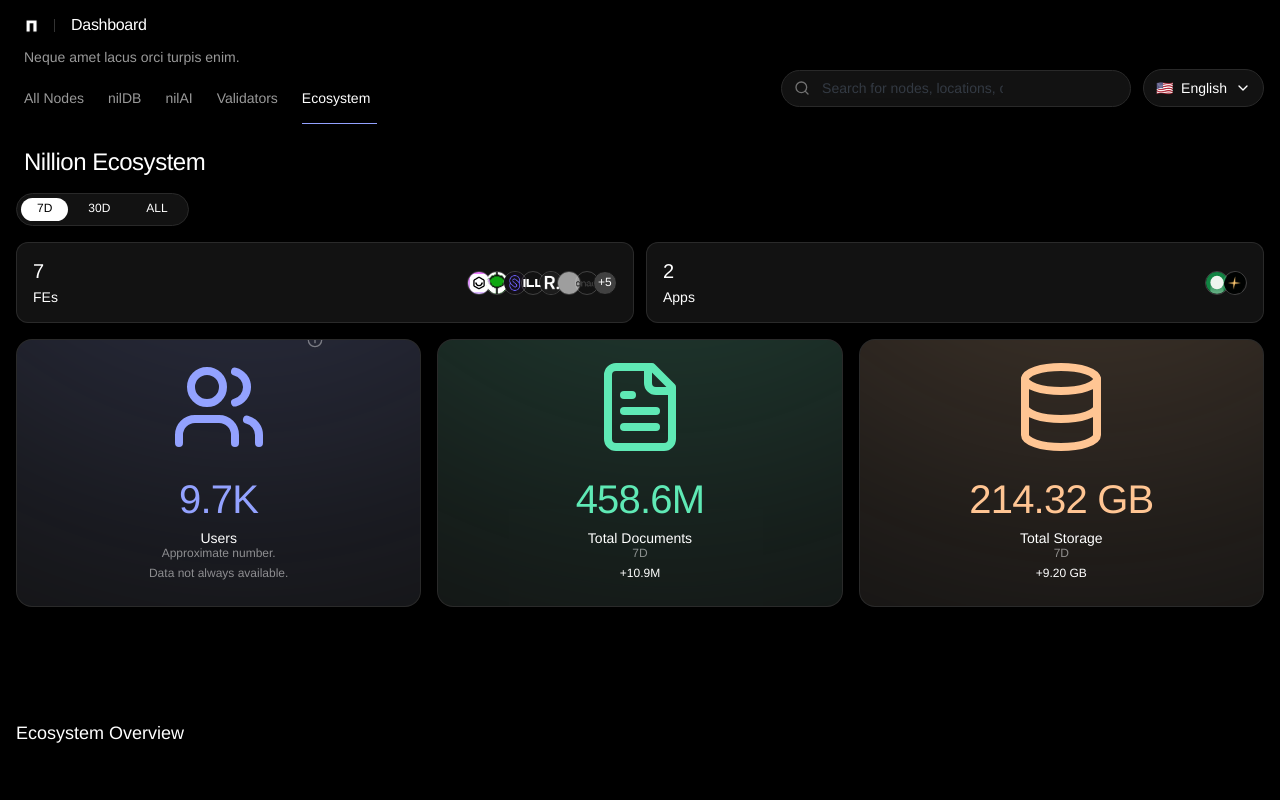
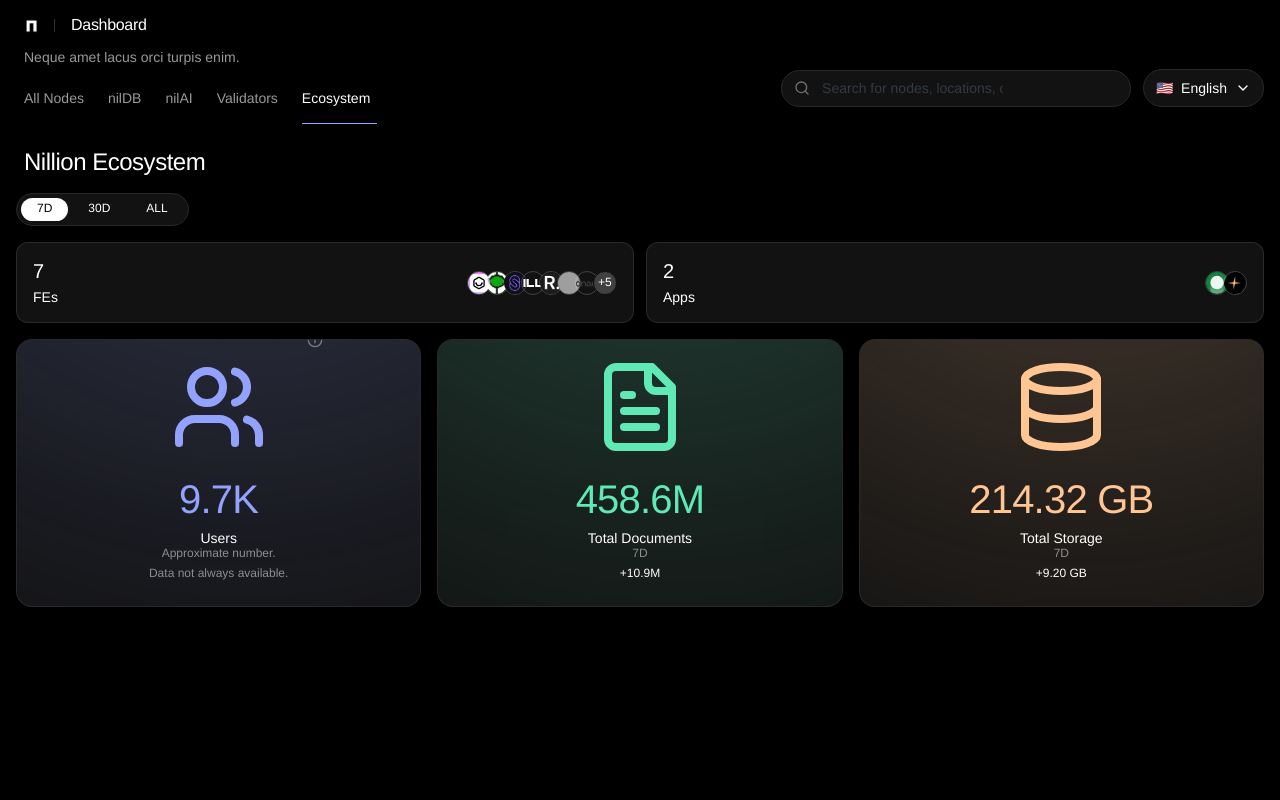
Before and after one commit to elmurci/test-xxx, a React (Vite) app: page / in a window 1280 px wide. Both pictures are taken after a click on the button "Ecosystem". Shown: the top 800 px of the page. Built offline with nearby package versions, Linux system fonts and the light colour scheme; grey boxes are pictures that could not be loaded.

Commit message:
Fix Venn diagram overlap with more spacing

```diff
--- a/src/screens/Dashboard/sections/NodeDetailsSection/NodeDetailsSection.tsx
+++ b/src/screens/Dashboard/sections/NodeDetailsSection/NodeDetailsSection.tsx
@@ -246,12 +246,13 @@
             </div>
       </section>
       <section className="px-4 pb-6 pt-12 overflow-visible mt-12">
+      <div className="h-32"></div>
         <div className="flex flex-col gap-6 overflow-visible">
           <h3 className="[font-family:'TWK_Everett-Medium',Helvetica] font-medium text-white text-lg">
             Ecosystem Overview
           </h3>
 
-          <div className="flex items-center justify-center min-h-[600px] bg-[#ffffff08] rounded-2xl border border-solid border-[#ffffff1a] p-8 overflow-visible mt-16">
+          <div className="flex items-center justify-center min-h-[600px] bg-[#ffffff08] rounded-2xl border border-solid border-[#ffffff1a] p-8 overflow-visible mt-24">
             <VennDiagram />
           </div>
         </div>
```
